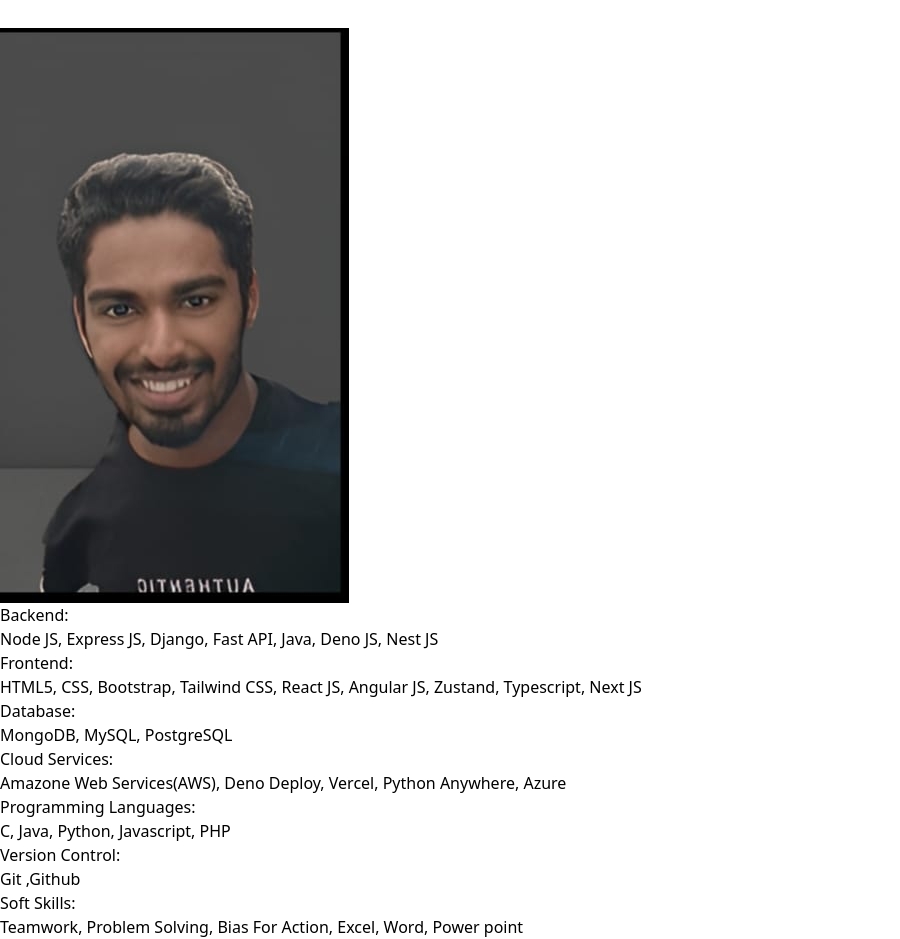
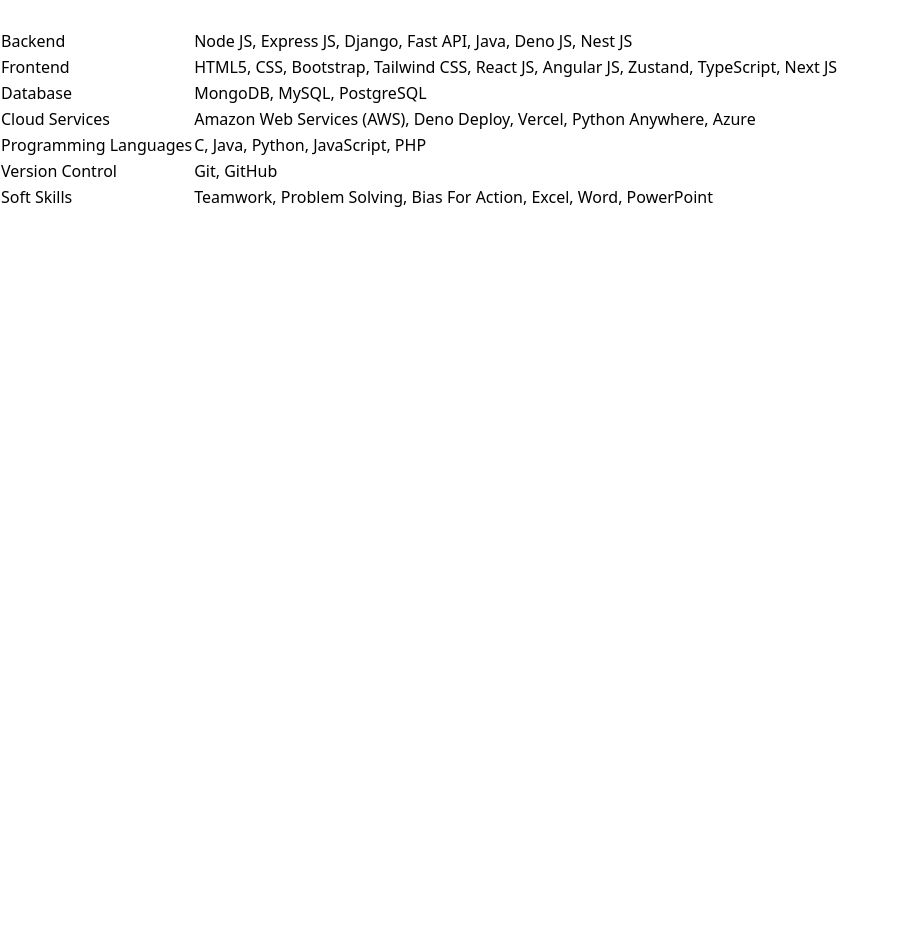
Before and after one commit to DJGuruji/Krishnanath, a React (Vite) app: page /skills in a window 1280 px wide. Shown: the part 260-1199 px from the top of the page, without its empty margins (0-900 px from the left). After the commit the page ends 800 px from the top, so only its background shows below. Built offline with nearby package versions, Linux system fonts and the light colour scheme.

Commit message:
skills added

```diff
--- a/src/components/SkillDiscription.jsx
+++ b/src/components/SkillDiscription.jsx
@@ -12,39 +12,60 @@
   }, []);
 
   return (
-    <>
-
-      <div className="border-2 border-yellow-300  bg-black mt-4  p-2 rounded-lg">
-        <p className="flex p-1 text-lg border-b-2 border-slate-700 p-2 text-white" data-aos="fade-up">
-          <h1 className="text-yellow-300 mr-1 text-lg">Backend:</h1>
-          Node JS, Express JS, Django, Fast API, Java, Deno JS, Nest JS
-        </p>
-        <p className=" text-white flex p-1 text-lg border-b-2 border-slate-700 p-2" data-aos="fade-up" data-aos-delay="100">
-          <h1 className="text-yellow-300 mr-1 text-lg">Frontend:</h1>
-          HTML5, CSS, Bootstrap, Tailwind CSS, React JS, Angular JS, Zustand, Typescript, Next JS
-        </p>
-        <p className="text-white flex p-1 text-lg border-b-2 border-slate-700 p-2" data-aos="fade-up" data-aos-delay="200">
-          <h1 className="text-yellow-300 mr-1 text-lg">Database:</h1>
-          MongoDB, MySQL, PostgreSQL
-        </p>
-        <p className="text-white flex p-1 text-lg border-b-2 border-slate-700 p-2" data-aos="fade-up" data-aos-delay="300">
-          <h1 className="text-yellow-300 mr-1 text-lg">Cloud Services:</h1>
-          Amazone Web Services(AWS), Deno Deploy, Vercel, Python Anywhere, Azure
-        </p>
-        <p className="text-white flex p-1 text-lg border-b-2 border-slate-700 p-2" data-aos="fade-up" data-aos-delay="300">
-          <h1 className="text-yellow-300 mr-1 text-lg">Programming Languages:</h1>
-          C, Java, Python, Javascript, PHP
-        </p>
-        <p className="text-white flex p-1 text-lg border-b-2 border-slate-700 p-2" data-aos="fade-up" data-aos-delay="300">
-          <h1 className="text-yellow-300 mr-1 text-lg">Version Control:</h1>
-          Git ,Github
-        </p>
-        <p className="text-white flex p-1 text-lg border-b-2 border-slate-700 p-2" data-aos="fade-up" data-aos-delay="300">
-          <h1 className="text-yellow-300 mr-1 text-lg">Soft Skills:</h1>
-          Teamwork, Problem Solving, Bias For Action, Excel, Word, Power point
-        </p>
-      </div>
-    </>
+    <div className="border-2 border-yellow-300 bg-black mt-4 p-4 rounded-lg">
+      <table className="table-auto w-full text-white">
+        {/* <thead>
+          <tr>
+            <th className="text-left text-yellow-300 p-2">Category</th>
+            <th className="text-left text-yellow-300 p-2">Skills</th>
+          </tr>
+        </thead> */}
+        <tbody>
+          <tr data-aos="fade-up">
+            <td className="text-yellow-300 border-b border-slate-700 p-2">Backend</td>
+            <td className="border-b border-slate-700 p-2">
+              Node JS, Express JS, Django, Fast API, Java, Deno JS, Nest JS
+            </td>
+          </tr>
+          <tr data-aos="fade-up" data-aos-delay="100">
+            <td className="text-yellow-300 border-b border-slate-700 p-2">Frontend</td>
+            <td className="border-b border-slate-700 p-2">
+              HTML5, CSS, Bootstrap, Tailwind CSS, React JS, Angular JS, Zustand, TypeScript, Next JS
+            </td>
+          </tr>
+          <tr data-aos="fade-up" data-aos-delay="200">
+            <td className="text-yellow-300 border-b border-slate-700 p-2">Database</td>
+            <td className="border-b border-slate-700 p-2">
+              MongoDB, MySQL, PostgreSQL
+            </td>
+          </tr>
+          <tr data-aos="fade-up" data-aos-delay="300">
+            <td className="text-yellow-300 border-b border-slate-700 p-2">Cloud Services</td>
+            <td className="border-b border-slate-700 p-2">
+              Amazon Web Services (AWS), Deno Deploy, Vercel, Python Anywhere, Azure
+            </td>
+          </tr>
+          <tr data-aos="fade-up" data-aos-delay="400">
+            <td className="text-yellow-300 border-b border-slate-700 p-2">Programming Languages</td>
+            <td className="border-b border-slate-700 p-2">
+              C, Java, Python, JavaScript, PHP
+            </td>
+          </tr>
+          <tr data-aos="fade-up" data-aos-delay="500">
+            <td className="text-yellow-300 border-b border-slate-700 p-2">Version Control</td>
+            <td className="border-b border-slate-700 p-2">
+              Git, GitHub
+            </td>
+          </tr>
+          <tr data-aos="fade-up" data-aos-delay="600">
+            <td className="text-yellow-300 border-b border-slate-700 p-2">Soft Skills</td>
+            <td className="border-b border-slate-700 p-2">
+              Teamwork, Problem Solving, Bias For Action, Excel, Word, PowerPoint
+            </td>
+          </tr>
+        </tbody>
+      </table>
+    </div>
   );
 };
 
--- a/src/pages/Skills.jsx
+++ b/src/pages/Skills.jsx
@@ -17,7 +17,7 @@
     <div className="md:flex lg:flex xl:flex md:justify-around lg:justify-around xl:justify-around">
 
       <div className="pt-10 flex  justify-center items-center pl-5 ">
-      <AboutImg />
+      {/* <AboutImg /> */}
       </div>
       <div className="pb-5 mt-10 md:mt-20 lg:mt-20 xl:mt-20 flex flex-col justify-center items-center">
       <SkillDiscription />
```
Also changed, not shown: 5 other files (tests, documents, lock files or other folders).
